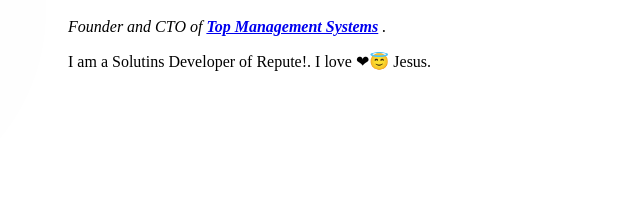
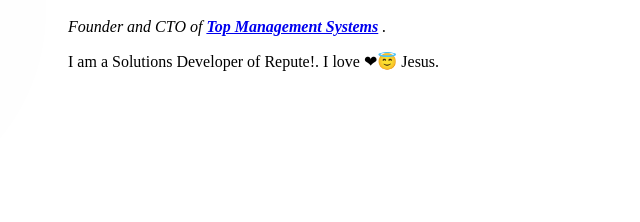
Before and after one commit to MuyiwaIshola/CV, a plain HTML site: page index.html in a window 1280 px wide. Shown: the part 218-440 px from the top of the page, 383-1023 px from the left. Drawn offline with Linux system fonts and the light colour scheme.

Commit message:
Update index.html

```diff
--- a/index.html
+++ b/index.html
@@ -14,7 +14,7 @@
             <td>
                 <h1>Muyiwa Ishola</h1>
     <p><em>Founder and CTO of <strong><a href="http://topmanagementsystems.com/">Top Management Systems</a> </strong>.</em></p>
-    <p>I am a Solutins Developer of Repute!. I love ❤😇 Jesus. </p>
+    <p>I am a Solutions Developer of Repute!. I love ❤😇 Jesus. </p>
 
             </td>
         </tr>
```
